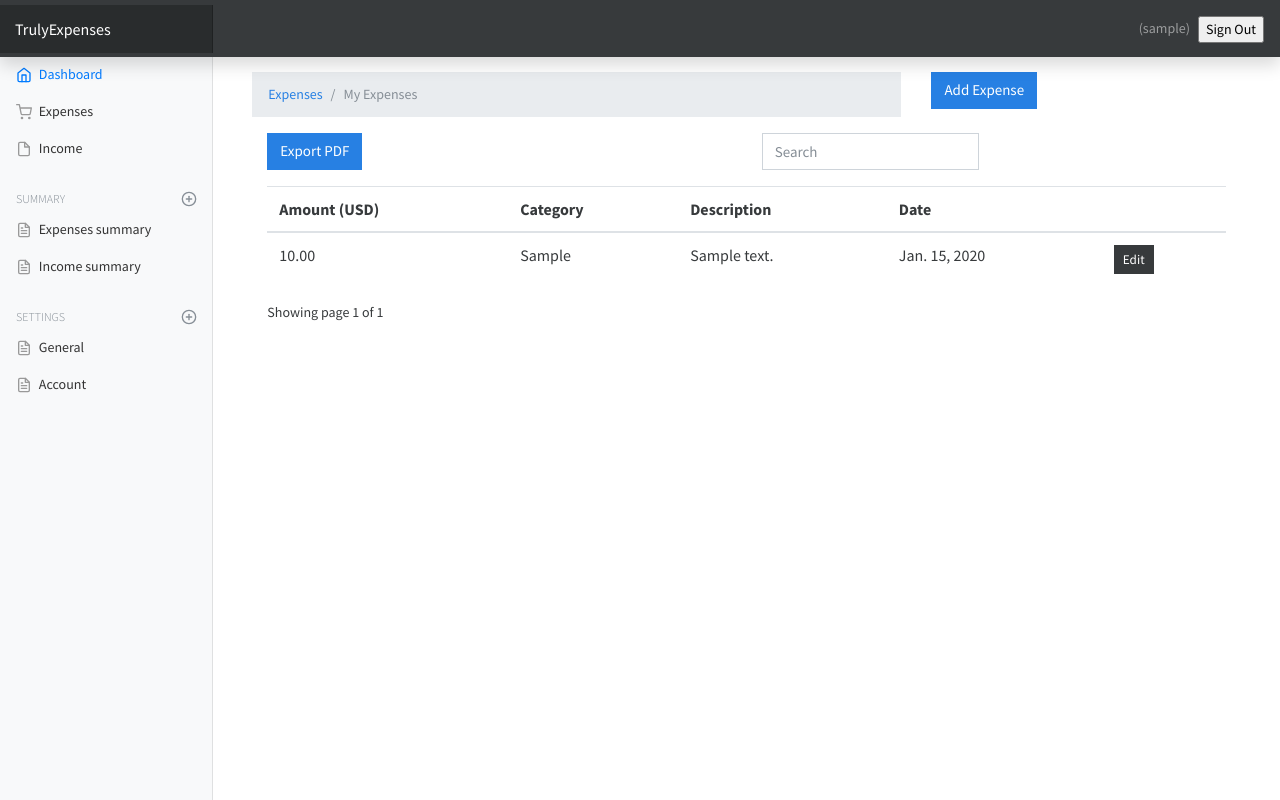
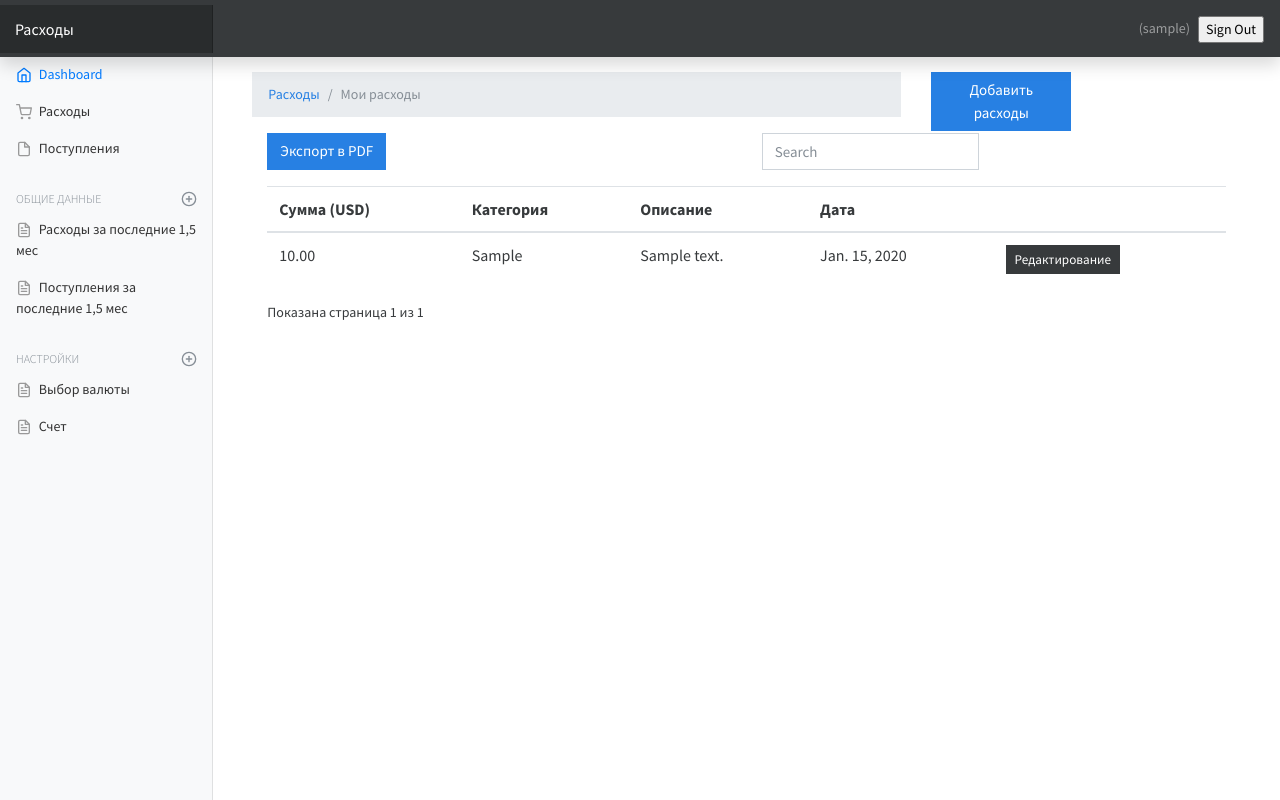
Before and after one commit to Barr1cade/expenseswebsite, a Django app: page / in a window 1280 px wide. Run offline with Django 3.2, Linux system fonts and the light colour scheme; a user stored in the database is signed in; tables that the repository leaves empty hold one stand-in row (values such as "Sample post"); some libraries are stand-ins or nearby versions.

Commit message:
Russification

```diff
--- a/templates/authentication/reset-password.html
+++ b/templates/authentication/reset-password.html
@@ -9,7 +9,7 @@
         <div class="card mt-5">
             <div class="card-body">
                 <div class="card-title py-3">
-                    <h4>Enter your e-mail please to get reset-link.</h4>
+                    <h4>Введите Ваш e-mail для того чтобы получить ссылку для сброса пароля.</h4>
                 </div>
 
                 <form action="{% url 'request-password' %}" method="post">
@@ -29,8 +29,8 @@
                     <input type="submit" value="Submit" class="btn btn-block btn-primary submit-btn">
                 </form>
                 <div class="container" >
-                    <span class="text-lead lead" style="font-size:12px">Have an account?</span><a href="{% url 'login' %}" style="font-size:12px"> Login</a><br>
-                    <span class="text-lead lead" style="font-size:12px">Don't have an account? Sign up.</span><a href="{% url 'register' %}" style="font-size:12px"> Sign Up</a>
+                    <span class="text-lead lead" style="font-size:12px">Уже есть аккаунт?</span><a href="{% url 'login' %}" style="font-size:12px"> Войти</a><br>
+                    <span class="text-lead lead" style="font-size:12px">Нет аккаунта? Завести аккаунт.</span><a href="{% url 'register' %}" style="font-size:12px"> Зарегистрироваться</a>
                 </div>
             </div>
         </div>
--- a/templates/base.html
+++ b/templates/base.html
@@ -3,7 +3,7 @@
 <head>
     <meta charset="utf-8">
     <meta name="viewport" content="width=device-width, initial-scale=1, shrink-to-fit=no">
-    <title>TrulyExpenses {% block title %}
+    <title>Расходы {% block title %}
         {% endblock %}</title>
     <!-- Bootstrap core CSS -->
     <link href="{% static 'css/bootstrap.min.css' %}" rel="stylesheet">
@@ -18,7 +18,7 @@
 </head>
 <body>
 <nav class="navbar navbar-dark fixed-top bg-dark flex-md-nowrap p-0 shadow">
-    <a class="navbar-brand col-sm-3 col-md-2 mr-0" href="#">TrulyExpenses</a>
+    <a class="navbar-brand col-sm-3 col-md-2 mr-0" href="#">Расходы</a>
 
     <ul class="navbar-nav px-3" style="display: flex; flex-direction: row; align-items: center;">
         <li class="nav-item text-nowrap">
--- a/templates/base_auth.html
+++ b/templates/base_auth.html
@@ -3,7 +3,7 @@
 <head>
     <meta charset="utf-8">
     <meta name="viewport" content="width=device-width, initial-scale=1, shrink-to-fit=no">
-    <title>TrulyExpenses {% block title %}
+    <title>Расходы {% block title %}
         {% endblock %}</title>
     <!-- Bootstrap core CSS -->
     <link href="{% static 'css/bootstrap.min.css' %}" rel="stylesheet">
--- a/templates/expenses/index.html
+++ b/templates/expenses/index.html
@@ -8,17 +8,17 @@
       <nav aria-label="breadcrumb">
         <ol class="breadcrumb">
           <li class="breadcrumb-item">
-            <a href="">Expenses</a>
+            <a href="">Расходы</a>
           </li>
           <li class="breadcrumb-item active" aria-current="page">
-            My Expenses
+            Мои расходы
           </li>
         </ol>
       </nav>
     </div>
 
     <div class="col-md-2">
-      <a href="{% url 'add-expense'%}" class="btn btn-primary">Add Expense</a>
+      <a href="{% url 'add-expense'%}" class="btn btn-primary">Добавить расходы</a>
     </div>
   </div>
 
@@ -29,7 +29,7 @@
     <div class="form-horizontal row">
        <div class="col-sm-3">
         <a href="{% url 'export-pdf' %}" class="btn btn-primary">
-          Export PDF
+          Экспорт в PDF
         </a>
        </div>
         <div class="form-group col-sm-3 mx-auto">
@@ -42,16 +42,16 @@
         <thead>
           <tr>
             {% if currency %}
-              <th>Amount ({{currency}})</th>
-              <th>Category</th>
-              <th>Description</th>
-              <th>Date</th>
+              <th>Сумма ({{currency}})</th>
+              <th>Категория</th>
+              <th>Описание</th>
+              <th>Дата</th>
               <th></th>
             {% else %}
-              <th>Amount</th>
-              <th>Category</th>
-              <th>Description</th>
-              <th>Date</th>
+              <th>Сумма</th>
+              <th>Категория</th>
+              <th>Описание</th>
+              <th>Дата</th>
               <th></th>
             {% endif %}
           </tr>
@@ -69,7 +69,7 @@
               <a
               href="{% url 'expense-edit' expense.id  %}"
               class="btn btn-secondary btn-sm"
-              >Edit</a
+              >Редактирование</a
               >
             </td>
           </tr>
@@ -86,10 +86,10 @@
       <table class="table table-stripped table-hover">
         <thead>
           <tr>
-            <th>Amount ({{currency}})</th>
-            <th>Category</th>
-            <th>Description</th>
-            <th>Date</th>
+            <th>Сумма ({{currency}})</th>
+            <th>Категория</th>
+            <th>Описание</th>
+            <th>Дата</th>
             <th></th>
           </tr>
         </thead>
@@ -106,16 +106,16 @@
 
     <div class="pagination-container">
       <div class="">
-        Showing page {{page_obj.number}} of {{ page_obj.paginator.num_pages }}
+        Показана страница {{page_obj.number}} из {{ page_obj.paginator.num_pages }}
       </div>
       <ul class="pagination align-right float-right mr-auto">
         {% if page_obj.has_previous %}
         <li {% if page_obj.number == 1 %} class="page-item active" {% endif %}><a class="page-link" href="?page=1">&laquo; 1</a></li>
-        <li class="page-item"> <a class="page-link" href="?page={{ page_obj.previous_page_number }}">Previous</a></li>
+        <li class="page-item"> <a class="page-link" href="?page={{ page_obj.previous_page_number }}">Предыдущая</a></li>
         {% endif %}
 
         {% if page_obj.has_next %}
-        <li class="page-item"> <a class="page-link" href="?page={{ page_obj.next_page_number }}">Next</a></li>
+        <li class="page-item"> <a class="page-link" href="?page={{ page_obj.next_page_number }}">Следующая</a></li>
         <li class="page-item"> <a class="page-link" href="?page={{ page_obj.paginator.num_pages }}">{{ page_obj.paginator.num_pages}} &raquo;</a></li>
         {% endif %}
 
--- a/templates/expenses/stats.html
+++ b/templates/expenses/stats.html
@@ -8,17 +8,17 @@
             <nav aria-label="breadcrumb">
                 <ol class="breadcrumb">
                     <li class="breadcrumb-item">
-                        <a href="">Expenses Summary</a>
+                        <a href="">Суммарные расходы</a>
                     </li>
                     <li class="breadcrumb-item active" aria-current="page">
-                        Summary
+                        Суммарные данные
                     </li>
                 </ol>
             </nav>
         </div>
 
         <div class="col-md-2">
-            <a href="{% url 'expenses' %}" class="btn btn-primary">Home</a>
+            <a href="{% url 'expenses' %}" class="btn btn-primary">Домой</a>
         </div>
         <canvas id="myChart" width="400" height="400"></canvas>
 
--- a/templates/partials/sidebar.html
+++ b/templates/partials/sidebar.html
@@ -22,7 +22,7 @@
                         <circle cx="20" cy="21" r="1"></circle>
                         <path d="M1 1h4l2.68 13.39a2 2 0 0 0 2 1.61h9.72a2 2 0 0 0 2-1.61L23 6H6"></path>
                     </svg>
-                    Expenses
+                    Расходы
                 </a>
             </li>
             <li class="nav-item">
@@ -33,13 +33,13 @@
                         <path d="M13 2H6a2 2 0 0 0-2 2v16a2 2 0 0 0 2 2h12a2 2 0 0 0 2-2V9z"></path>
                         <polyline points="13 2 13 9 20 9"></polyline>
                     </svg>
-                    Income
+                    Поступления
                 </a>
             </li>
         </ul>
 
         <h6 class="sidebar-heading d-flex justify-content-between align-items-center px-3 mt-4 mb-1 text-muted">
-            <span>Summary</span>
+            <span>Общие данные</span>
             <a class="d-flex align-items-center text-muted" href="#" aria-label="Add a new report">
                 <svg xmlns="http://www.w3.org/2000/svg" width="24" height="24" viewBox="0 0 24 24" fill="none"
                      stroke="currentColor" stroke-width="2" stroke-linecap="round" stroke-linejoin="round"
@@ -62,7 +62,7 @@
                         <line x1="16" y1="17" x2="8" y2="17"></line>
                         <polyline points="10 9 9 9 8 9"></polyline>
                     </svg>
-                    Expenses summary
+                    Расходы за последние 1,5 мес
                 </a>
             </li>
             <li class="nav-item">
@@ -76,12 +76,12 @@
                         <line x1="16" y1="17" x2="8" y2="17"></line>
                         <polyline points="10 9 9 9 8 9"></polyline>
                     </svg>
-                    Income summary
+                    Поступления за последние 1,5 мес
                 </a>
             </li>
         </ul>
         <h6 class="sidebar-heading d-flex justify-content-between align-items-center px-3 mt-4 mb-1 text-muted">
-            <span>Settings</span>
+            <span>Настройки</span>
             <a class="d-flex align-items-center text-muted" href="#" aria-label="Add a new report">
                 <svg xmlns="http://www.w3.org/2000/svg" width="24" height="24" viewBox="0 0 24 24" fill="none"
                      stroke="currentColor" stroke-width="2" stroke-linecap="round" stroke-linejoin="round"
@@ -104,7 +104,7 @@
                         <line x1="16" y1="17" x2="8" y2="17"></line>
                         <polyline points="10 9 9 9 8 9"></polyline>
                     </svg>
-                    General
+                    Выбор валюты
                 </a>
             </li>
             <li class="nav-item">
@@ -118,7 +118,7 @@
                         <line x1="16" y1="17" x2="8" y2="17"></line>
                         <polyline points="10 9 9 9 8 9"></polyline>
                     </svg>
-                    Account
+                    Счет
                 </a>
             </li>
         </ul>
```
Also changed, not shown: templates/authentication/login.html (+5 -5 lines), templates/authentication/register.html (+4 -4 lines), templates/authentication/set-new-password.html (+5 -5 lines), templates/expenses/add_expense.html (+6 -6 lines), templates/expenses/edit-expense.html (+7 -7 lines), templates/expenses/pdf-output.html (+7 -7 lines), templates/income/add_income.html (+5 -5 lines), templates/income/edit_income.html (+7 -7 lines), templates/income/index.html (+14 -14 lines).
